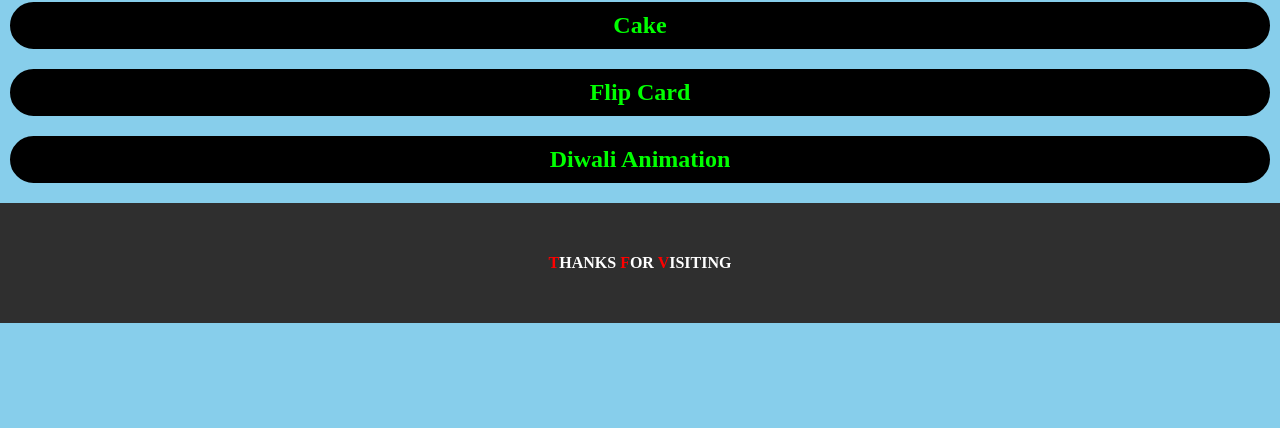
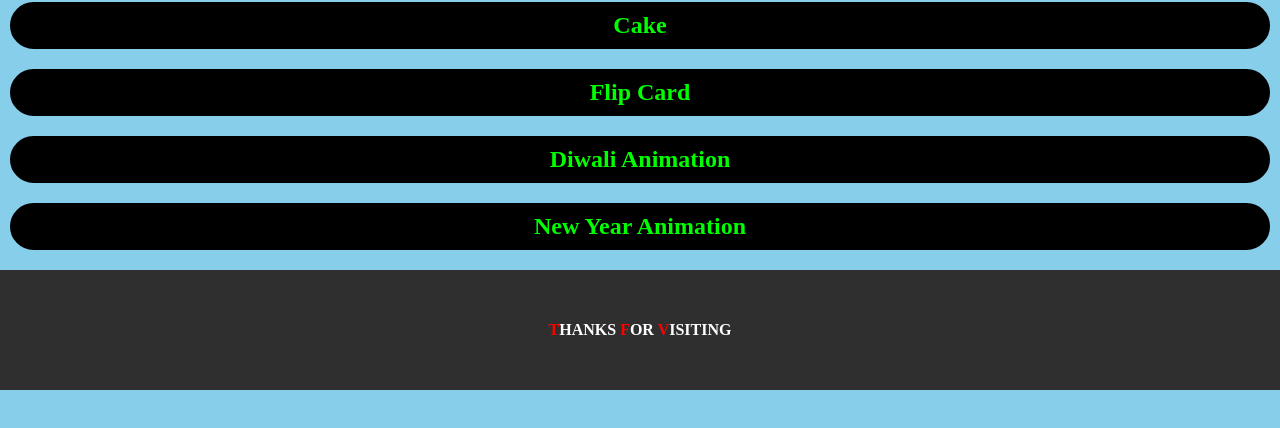
Before and after one commit to vedansh-singour/linktree, a plain HTML site: page Projects.html in a window 1280 px wide. Shown: the part 372-800 px from the top of the page. Drawn offline with Linux system fonts and the light colour scheme.

Commit message:
Update Projects.html

```diff
--- a/Projects.html
+++ b/Projects.html
@@ -26,6 +26,7 @@ h3 {
   <h2> <a href="Cake.html"> Cake </a> </h2>
   <h2> <a href="FlipCard.html"> Flip Card </a> </h2>
   <h2> <a href="Diwali.html"> Diwali Animation </a> </h2>
+  <h2> <a href="Https://vedansh-singour.github.io/newyear"> New Year Animation </a> </h2>
 
 <!-- Content Ends Here -->
 <div id="foot">
```
